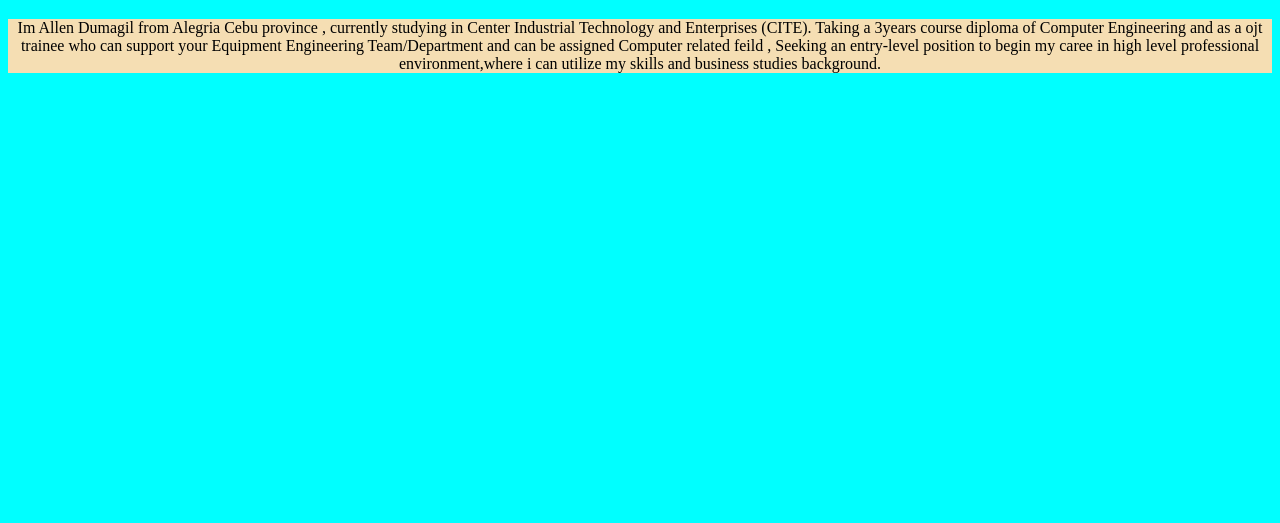
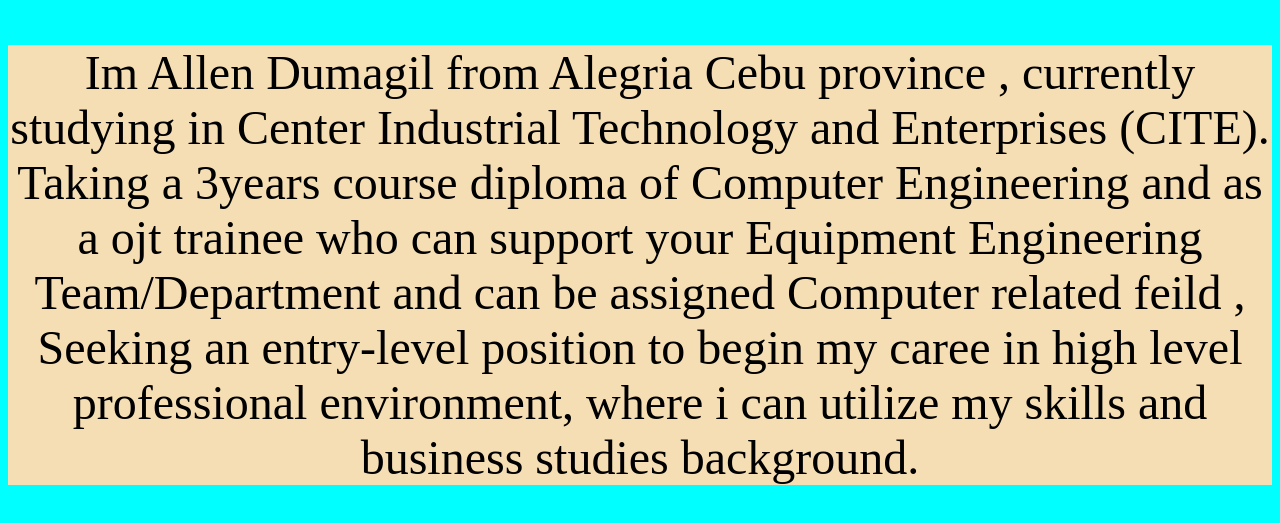
Before and after one commit to Allen-cod/akong.portfolio, a plain HTML site: page about.html in a window 1280 px wide. Shown: the part 87-610 px from the top of the page. Drawn offline with Linux system fonts and the light colour scheme.

Commit message:
Update about.html

```diff
--- a/about.html
+++ b/about.html
@@ -22,7 +22,9 @@
   <a href="index.html">HOME</a>
 
 <h1 style="text-align:center">About Me</h1>
-<p>Im Allen Dumagil from Alegria Cebu province , currently studying in Center Industrial Technology and Enterprises (CITE). Taking a 3years course diploma of Computer Engineering and as a ojt trainee who can support your Equipment Engineering Team/Department and can be assigned Computer related feild , Seeking an entry-level position to begin my caree in high level professional environment,where i can utilize my skills and business studies background.</p>
+<font size="7"><p>Im Allen Dumagil from Alegria Cebu province , currently studying in Center Industrial Technology and Enterprises (CITE). Taking a 3years course diploma of Computer Engineering and as a ojt trainee who can support your Equipment Engineering Team/Department and can be assigned Computer related feild ,
+  Seeking an entry-level position to begin my caree in high level professional environment,
+  where i can utilize my skills and business studies background.</p></font>
 </body>
 
 </html>
```
